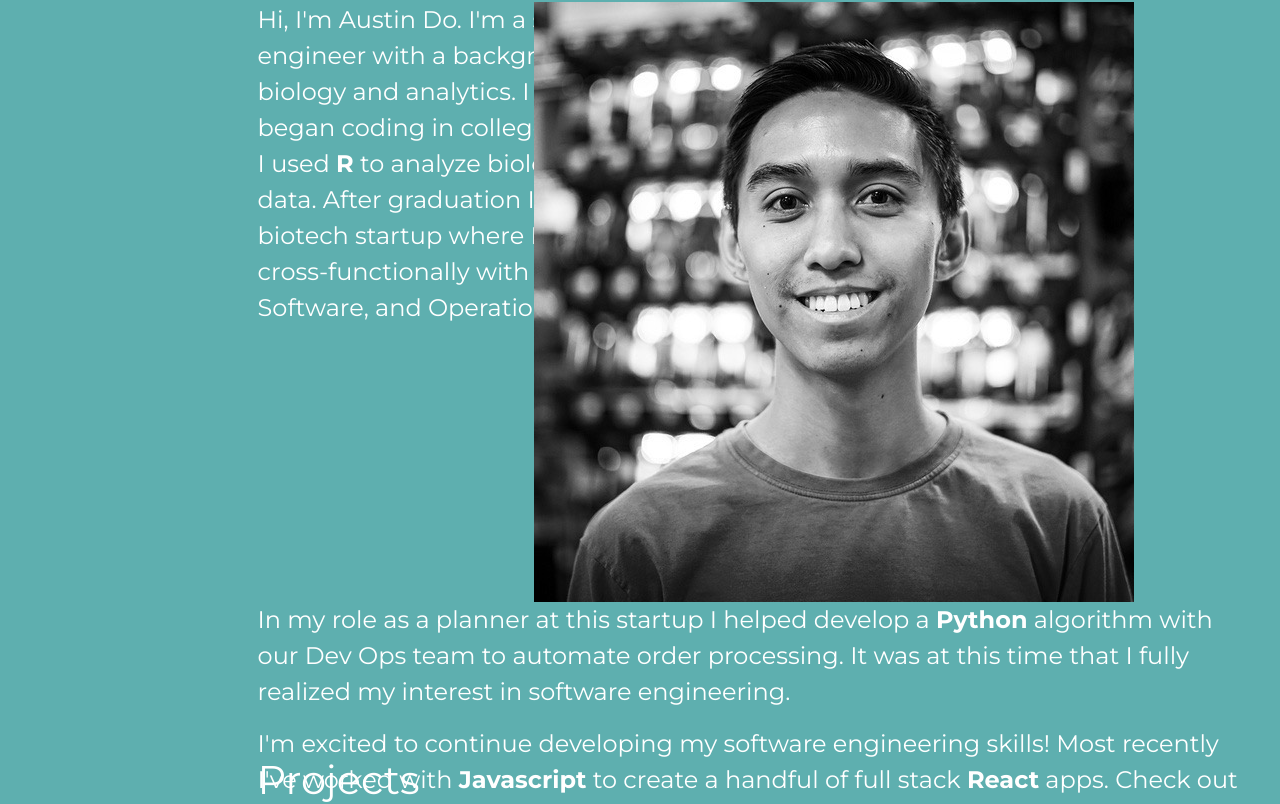
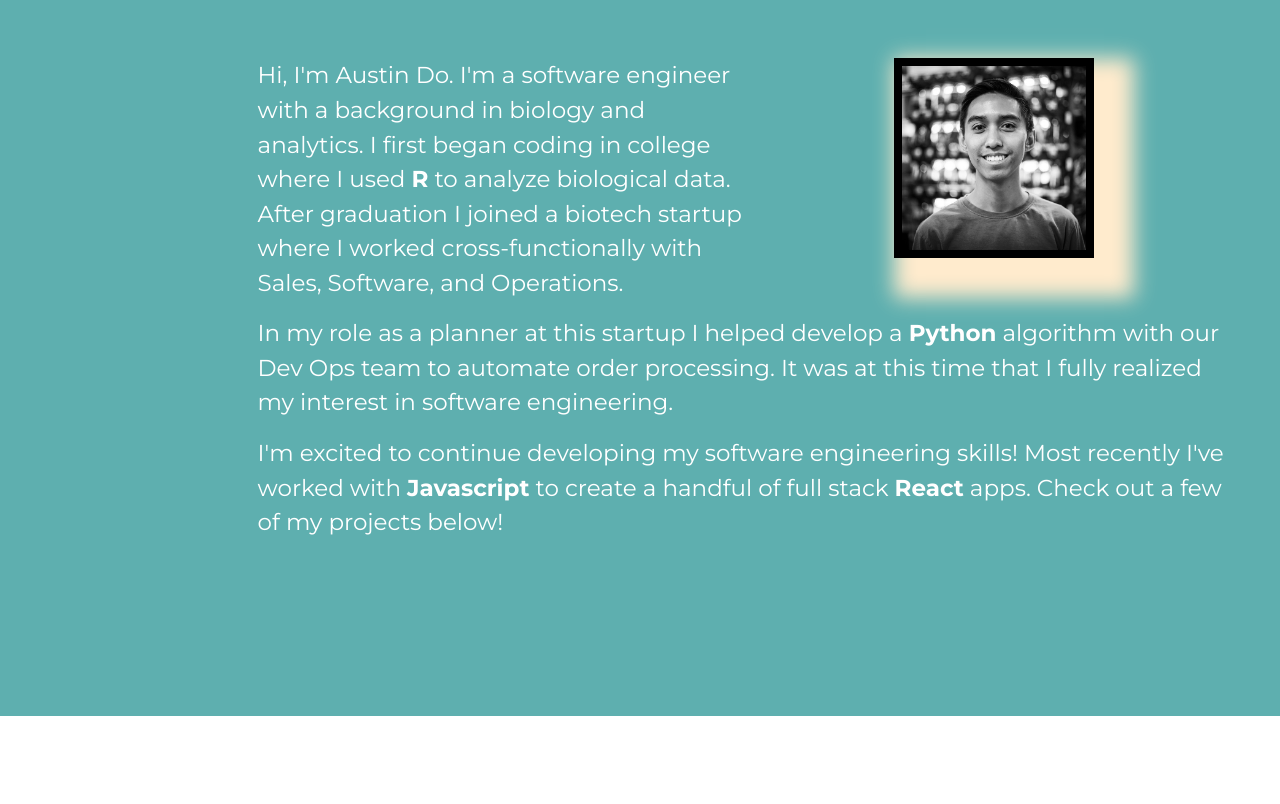
Before and after one commit to austinndo/portfolio, a React (Create React App) app: page / in a window 1280 px wide. Shown: the part 964-1768 px from the top of the page. After the commit the page ends 1680 px from the top, so only its background shows below. Built offline with nearby package versions, Linux system fonts and the light colour scheme.

Commit message:
Resized About Me section and adding some details to profile photo

```diff
--- a/src/App.css
+++ b/src/App.css
@@ -21,6 +21,12 @@ ul {
   background-color: rgba(0, 128, 128, 0.632);
   font-family: 'Montserrat', sans-serif;
 }
+
+.AboutSection, .ContactSection, .IntroSection, .ProjectsSection {
+  height: 90vh
+}
+
+/********************  Navbar *********************/
 
 .Navbar {
   background-color: black;
@@ -56,36 +62,52 @@ ul {
   cursor: pointer;
 }
 
-.AboutSection, .ContactSection, .IntroSection, .ProjectsSection {
-  height: 90vh
+/********************  About Section *********************/
+
+.AboutSection p {
+  font-size: 1.8vw;
 }
 
-.AboutContainer {
-  display: flex;
-  flex-direction: column;
+.AboutSection span {
+  font-weight: bold;
 }
 
-.AboutOne {
+.AboutSplitOne {
   display: flex;
   flex-direction: row;
+  justify-content: space-between;
+  margin-top: 8vh;
 }
 
-.AboutTextOne, .AboutImageOne {
-  width: 30vw;
+.AboutImageContainer {
+  width: 50%;
 }
 
-.AboutImageOne {
+.AboutImage {
   display: flex;
   justify-content: center;
 }
 
-.AboutImageOne img {
-  background-size: cover;
+.AboutImage img {
+  width: clamp(100px, 200px, 300px);
+  border: solid black;
+  border-width: 1vh;
+  box-shadow: 20px 20px 20px 20px blanchedalmond;
 }
 
-.AboutContainer span {
-  font-weight: bold;
+
+.AboutParagraphOne {
+  width: 50%;
 }
+
+.AboutSplitTwo {
+  display: flex;
+  flex-direction: column;
+  justify-content: center;
+  margin: 0 auto;
+}
+
+/********************  Projects *********************/
 
 .ProjectsSection img {
   max-width: 30vw;
@@ -108,62 +130,3 @@ ul {
 .email-link:hover {
   cursor: pointer;
 }
-
-
-/* .DNAvbar {
-  height: 100vh;
-  display: flex;
-  flex-direction: column;
-}
-
-.DNAIcon {
-  display: flex;
-  justify-content: center;
-  align-items: center;
-  margin: 40vh 0 0 30vw;
-  transform: rotate(90deg) scale(50);
-}
-
-.forStrandA {
-  height: 50vh;
-  width: 30vw;
-  border-right: solid black;
-  border-radius: 89% 11% 27% 73% / 30% 47% 53% 70%;
-  border-width: 1vw;
-  margin-top: -5vh;
-  margin-left: -13vw;
-}
-
-.forStrandB {
-  height: 50vh;
-  width: 30vw;
-  border-right: solid black;
-  border-radius: 89% 11% 27% 73% / 30% 47% 53% 70%;
-  border-width: 1vw;
-  margin-top: -0.8vh;
-  margin-left: 3vw;
-  transform: rotate(180deg);
-}
-
-.revStrandA {
-  position: absolute;
-  height: 50vh;
-  width: 30vw;
-  border-right: solid black;
-  border-radius: 89% 11% 27% 73% / 30% 47% 53% 70%;
-  border-width: 1vw;
-  margin-top: 0vh;
-  margin-left: 2vw;
-  transform: rotate(135deg);
-}
-
-.revStrandB {
-  position: absolute;
-  height: 50vh;
-  width: 30vw;
-  border-right: solid black;
-  border-radius: 89% 11% 27% 73% / 30% 47% 53% 70%;
-  border-width: 1vw;
-  margin-left: 2vw;
-  transform: rotate(180deg);
-} */
--- a/src/components/AboutSection.js
+++ b/src/components/AboutSection.js
@@ -5,22 +5,25 @@ const AboutSection = ({ id }) => {
     <div className="SectionContent" id={id}>
       <div className="AboutSection">
         <h2>About Me</h2>
-        <div className="AboutContainer">
-          <div className="AboutOne">
-            <p className="AboutTextOne">
+        <div className="AboutSplitOne">
+          <div className="AboutParagraphOne">
+            <p>
               Hi, I'm Austin Do. I'm a software engineer with a background in
               biology and analytics. I first began coding in college where I
               used <span>R</span> to analyze biological data. After graduation I
               joined a biotech startup where I worked cross-functionally with
               Sales, Software, and Operations.
             </p>
+          </div>
 
-            <div className="AboutImageOne">
+          <div className="AboutImageContainer">
+            <div className="AboutImage">
               <img src={profile_photo} alt="profile_photo" />
             </div>
           </div>
+        </div>
 
-          <div className="AboutTwo">
+        <div className="AboutSplitTwo">
           <p>
             In my role as a planner at this startup I helped develop a{' '}
             <span>Python</span> algorithm with our Dev Ops team to automate
@@ -31,10 +34,9 @@ const AboutSection = ({ id }) => {
           <p>
             I'm excited to continue developing my software engineering skills!
             Most recently I've worked with <span>Javascript</span> to create a
-              handful of full stack <span>React</span> apps. Check out a few of
-              my projects below!
+            handful of full stack <span>React</span> apps. Check out a few of my
+            projects below!
           </p>
-          </div>
         </div>
       </div>
     </div>
--- a/src/pages/Home.js
+++ b/src/pages/Home.js
@@ -12,8 +12,8 @@ const Home = () => {
       {/* <DNAvbar /> */}
       <IntroSection title="Intro Section" id="IntroSection" />
       <AboutSection title="About Section" id="AboutSection" />
-      <ProjectsSection title="Projects Section" id="ProjectsSection" />
-      <ContactSection title="Contact Section" id="ContactSection" />
+      {/* <ProjectsSection title="Projects Section" id="ProjectsSection" />
+      <ContactSection title="Contact Section" id="ContactSection" /> */}
     </div>
   )
 }
```
Lines whose indentation alone changed are shown as unchanged.
